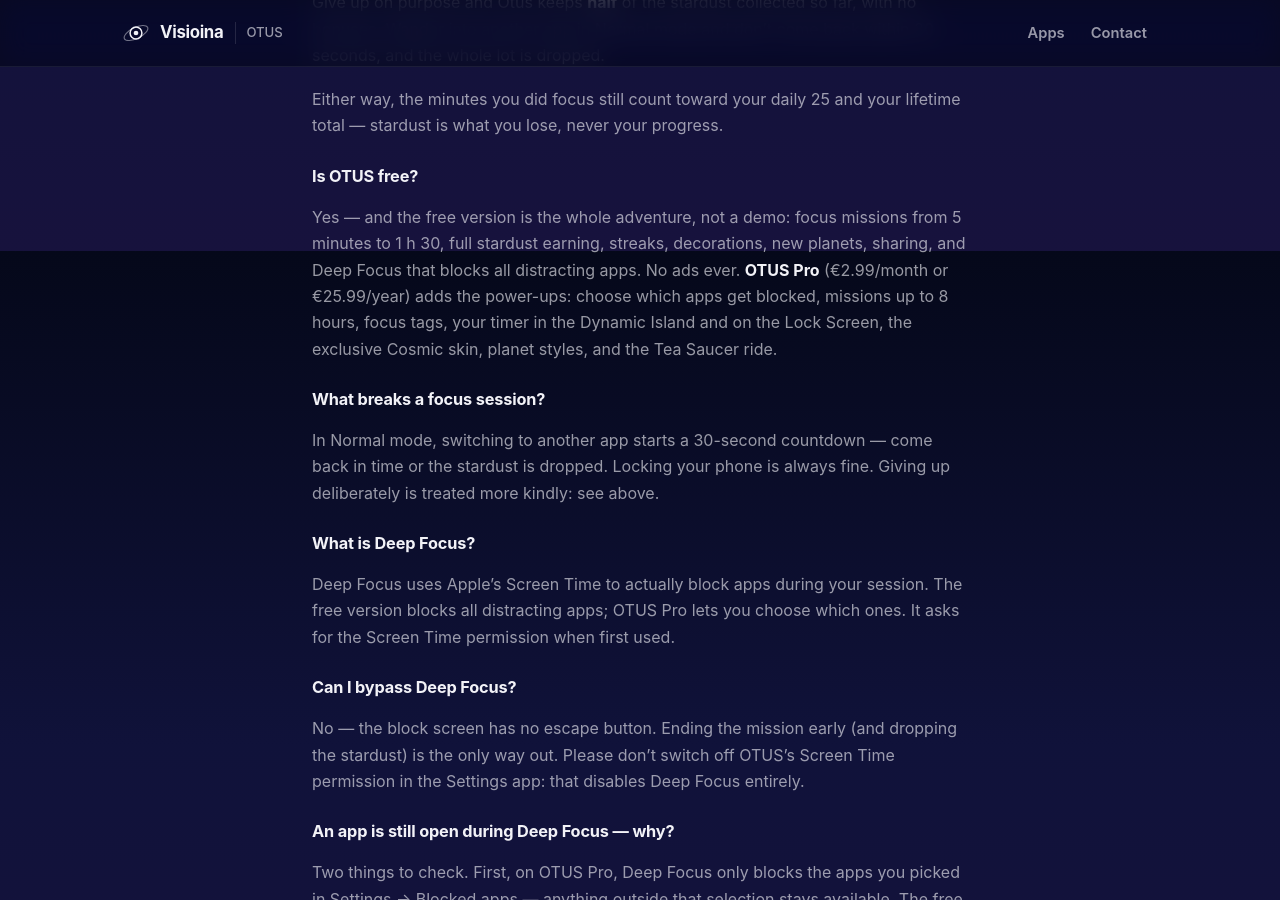
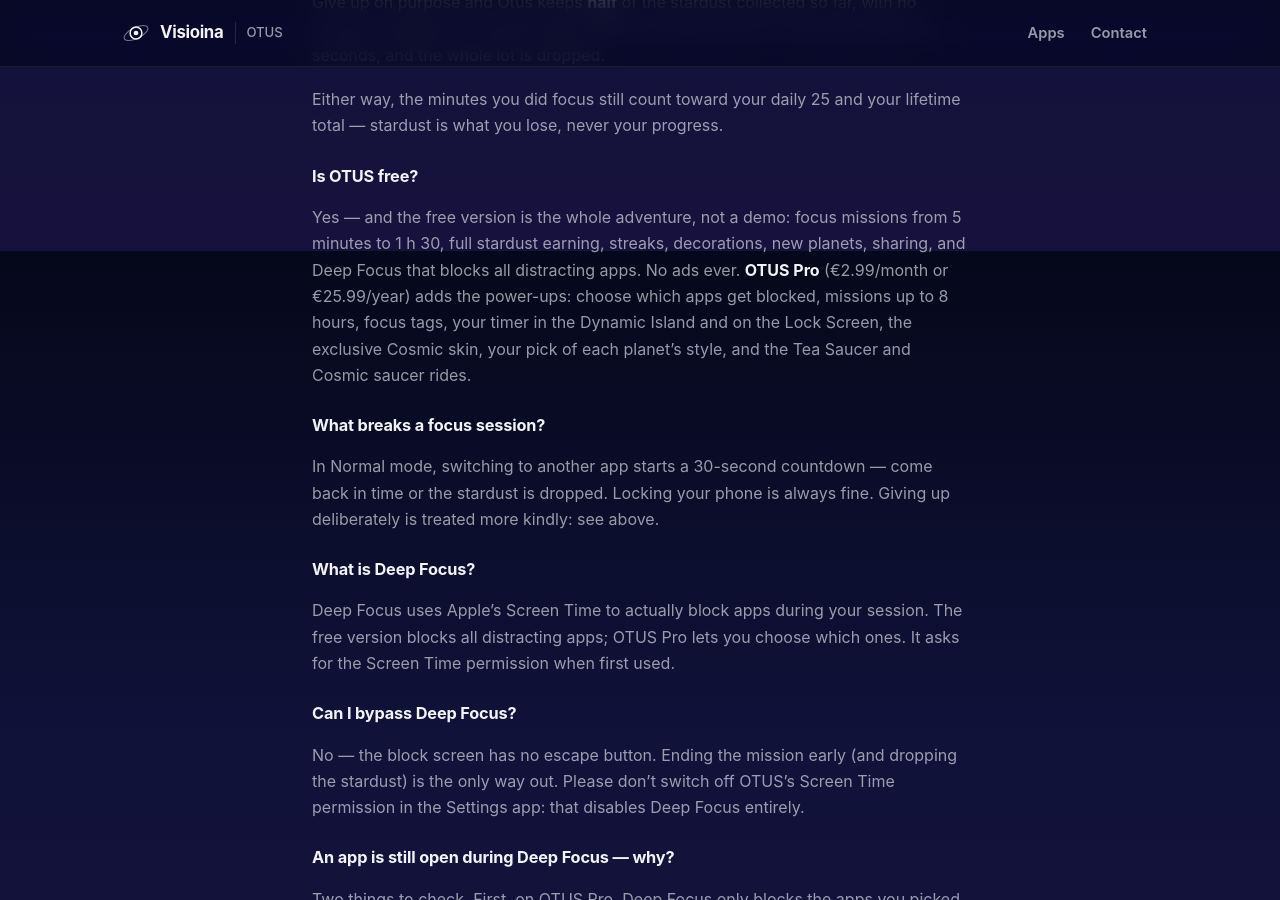
Before and after one commit to selinahti/visioinawebsite, a Jekyll site: the page built from _apps/otus/faq.md, in a window 1280 px wide and 900 px high, scrolled down 649 px. Built offline with Jekyll 4.4.1, drawn with Linux system fonts in a browser that asks for light colours.

Commit message:
Say Pro sells the choice of planet style, not the styles

```diff
--- a/_apps/otus/faq.md
+++ b/_apps/otus/faq.md
@@ -39,8 +39,8 @@ from 5 minutes to 1 h 30, full stardust earning, streaks, decorations, new plane
 sharing, and Deep Focus that blocks all distracting apps. No ads ever.
 **OTUS Pro** (€2.99/month or €25.99/year) adds the power-ups: choose which
 apps get blocked, missions up to 8 hours, focus tags, your timer in the Dynamic
-Island and on the Lock Screen, the exclusive Cosmic skin, planet styles, and the
-Tea Saucer ride.
+Island and on the Lock Screen, the exclusive Cosmic skin, your pick of each
+planet's style, and the Tea Saucer and Cosmic saucer rides.
 
 ### What breaks a focus session?
 
```
Also changed, not shown: _apps/otus/index.md (+1 -1 lines).
